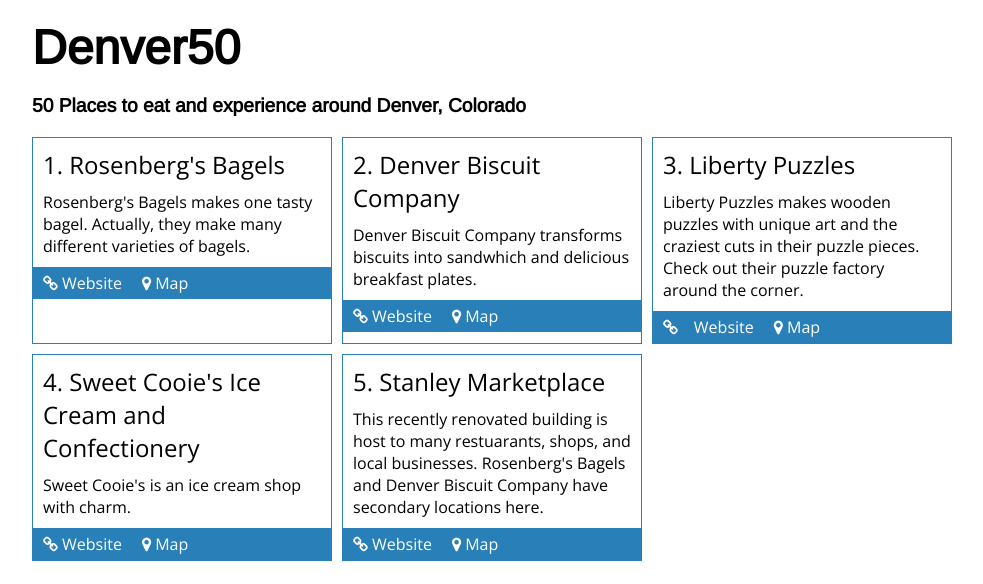
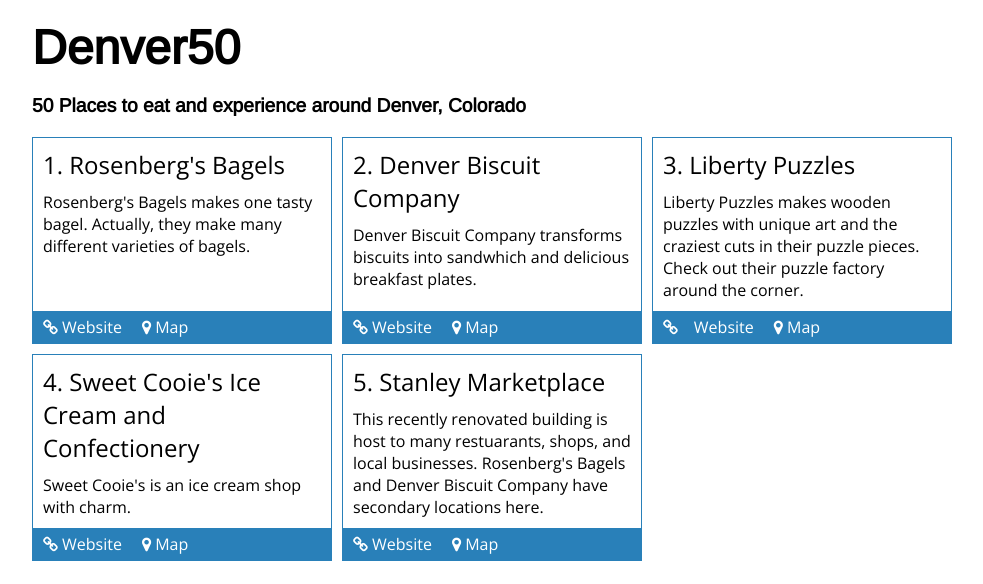
Before and after one commit to petermorgandev/coding-exercises, a PHP site: page / in a window 1280 px wide. Shown: the top 584 px of the page, without its empty margins (148-1131 px from the left). Run offline with PHP 8.4, Linux system fonts and the light colour scheme; some web fonts are replaced.

Commit message:
Pushed Links to Bottom of Cards

```diff
--- a/index.html
+++ b/index.html
@@ -17,6 +17,7 @@
 
 		<div class="items">
 			<div class="item">
+
 					<div class="inner-wrapper">
 						<span class="item-header">Rosenberg's Bagels</span>
 
@@ -25,6 +26,7 @@
 					<div class="external-wrapper">
 						 <a class="item-links" href="https://rosenbergsbagels.com/"><i class="icon-link"></i> Website</a>   <a class="item-links" href="https://goo.gl/maps/GQzJTdseUzw"><i class="icon-location"></i> Map</a>
 					</div>
+
 			</div>
 			<div class="item">
 				<div class="inner-wrapper">
--- a/scss/_external.scss
+++ b/scss/_external.scss
@@ -6,9 +6,10 @@
 	padding-left: 10px;
 	display: flex;
 	align-items: center;
+	color: white;
+	margin-top: auto;
 	position: relative;
 	bottom: 0;
-	color: white;
 }
 
 
--- a/scss/_inner-wrapper.scss
+++ b/scss/_inner-wrapper.scss
@@ -2,6 +2,7 @@
 
 .inner-wrapper {
 	padding: 10px;
+
 }
 
 .item-header {
--- a/scss/_items.scss
+++ b/scss/_items.scss
@@ -9,5 +9,6 @@
 	border: thin solid $mainColor;
 	margin-bottom: 10px;
 	width: 100%;
-
+	display: flex;
+	flex-direction: column;
 }
```
Also changed, not shown: css/styles.css (+1 -1 lines), 1 other file. Lines whose indentation alone changed are shown as unchanged.
